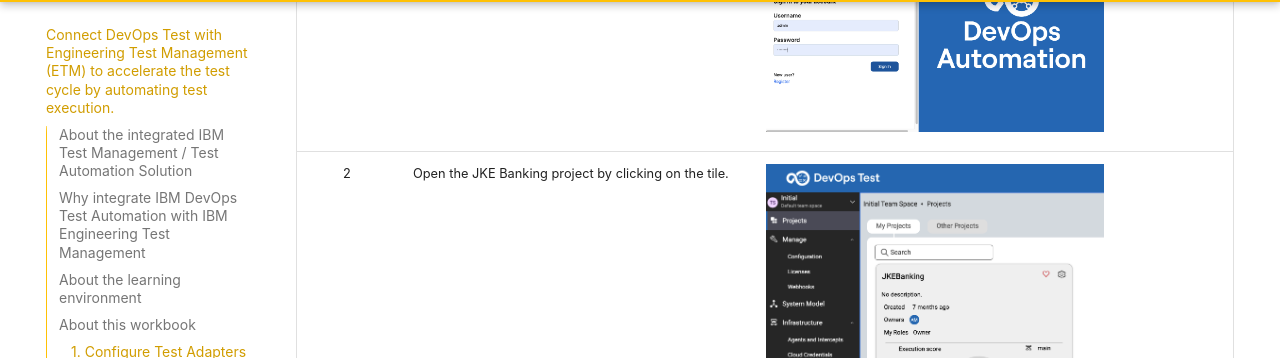
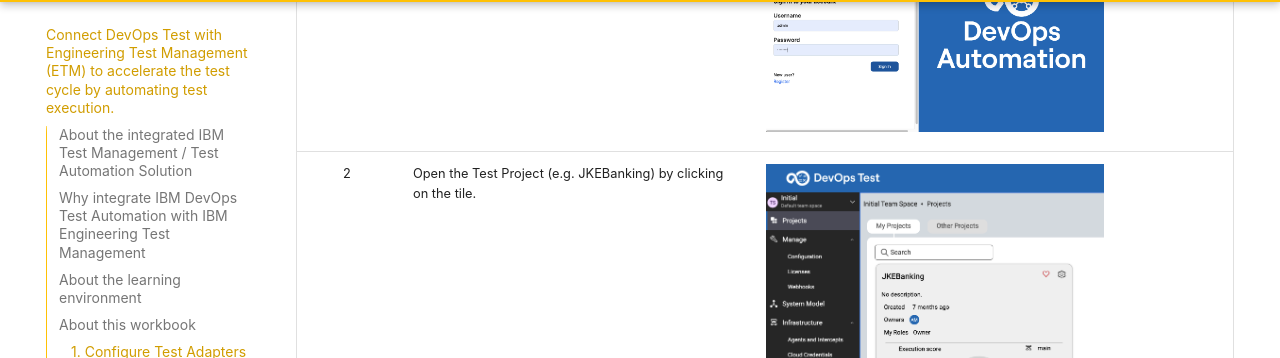
Before and after one commit to DevOpsAutomationLabs/Test_ELM, an MkDocs documentation site: the page built from docs/index.md, in a window 1280 px wide and 900 px high, scrolled down 3198 px. Shown: the part 94-452 px from the top of the window. Built offline with MkDocs 1.6.1 and Material for MkDocs 9.7.7, drawn with Linux system fonts in a browser that asks for light colours; some of the changed lines change nothing that is shown.

Commit message:
Update index.md

```diff
--- a/docs/index.md
+++ b/docs/index.md
@@ -71,14 +71,14 @@
 | **Step** | <div style="width:250px">**Details**</div>  | **Additional Information** |
 |:-------------:|:------------- |:------------- |
 | 1 | Log in to Test Hub. | <img src="media/t1_1.png" alt="t1_1" style="width:75%; height:auto;"> |
-| 2 | Open the JKE Banking project by clicking on the tile. | <img src="media/t1_2.png" alt="t1_2" style="width:75%; height:auto;"> |
+| 2 | Open the Test Project (e.g. JKEBanking) by clicking on the tile. | <img src="media/t1_2.png" alt="t1_2" style="width:75%; height:auto;"> |
 | 3 | Click **Manage>Integrations** from the left-hand navigation bar. | <img src="media/t1_3.png" alt="t1_3" style="width:40%; height:auto;"> |
 | 4 | On the Integrations page, Click **Add IBM ETM Adapter** within the IBM Engineering Test Management (ETM) section. | <img src="media/t1_4.png" alt="t1_4" style="width:100%; height:auto;"> |
 | 5 | Enter the **ETM server URL**, **user name**, and **password**. | <img src="media/t1_5.png" alt="t1_5" style="width:75%; height:auto;"> |
 | 6 | Click **Validate**. | <img src="media/t1_6.png" alt="t1_6" style="width:75%; height:auto;"> |
 | 7 | Select **JKE Banking (Quality Management)** from the Project area list. | <img src="media/t1_7.png" alt="t1_7" style="width:50%; height:auto;"> |
-| 8 | Provide a meaningful name for the adapter to be displayed in ETM on the adapter console. | <img src="media/t1_8.png" alt="t1_8" style="width=40%; height:auto;"> |
-| 1 | Click **Save** when done.| <img src="media/t1_9.png" alt="t1_9" style="width:75%; height:auto;"> |
+| 8 | Provide a meaningful name for the adapter to be displayed in ETM on the adapter console. | <img src="media/t1_8.png" alt="t1_8" style="width=25%; height:auto;"> |
+| 9 | Click **Save** when done.| <img src="media/t1_9.png" alt="t1_9" style="width:75%; height:auto;"> |
 
 **Configuring the Test UI adapter**
 
```
